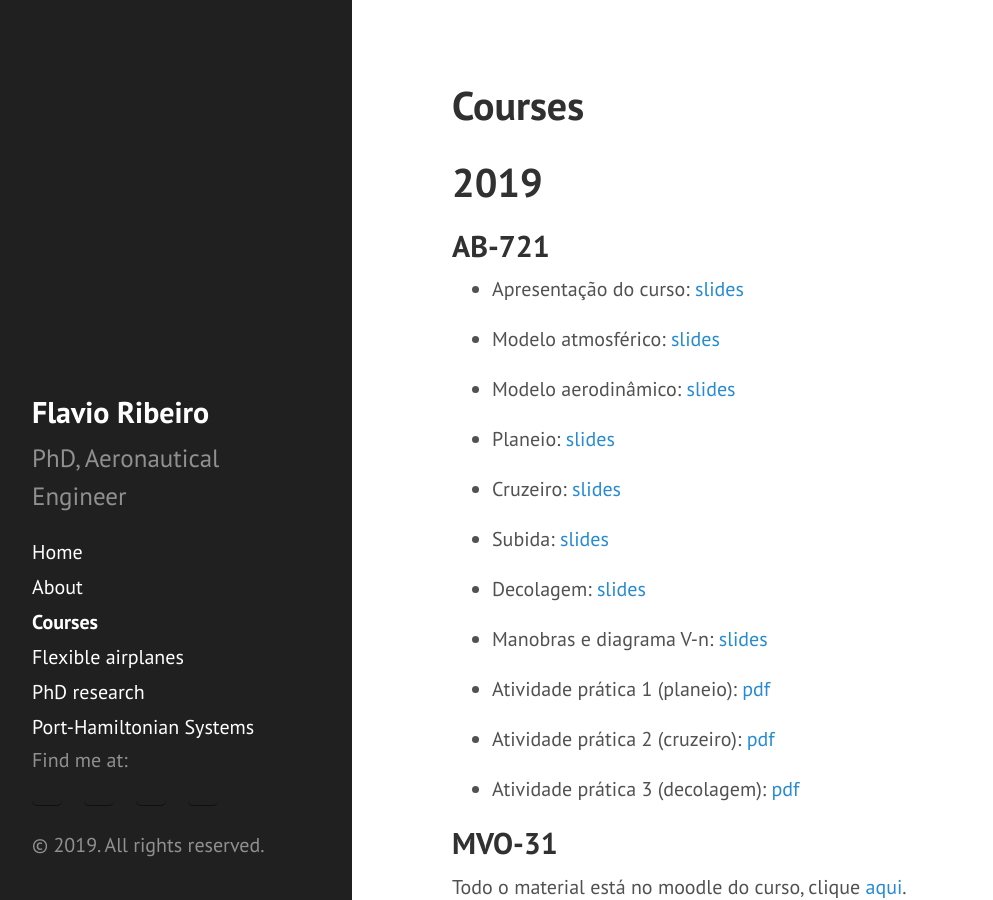
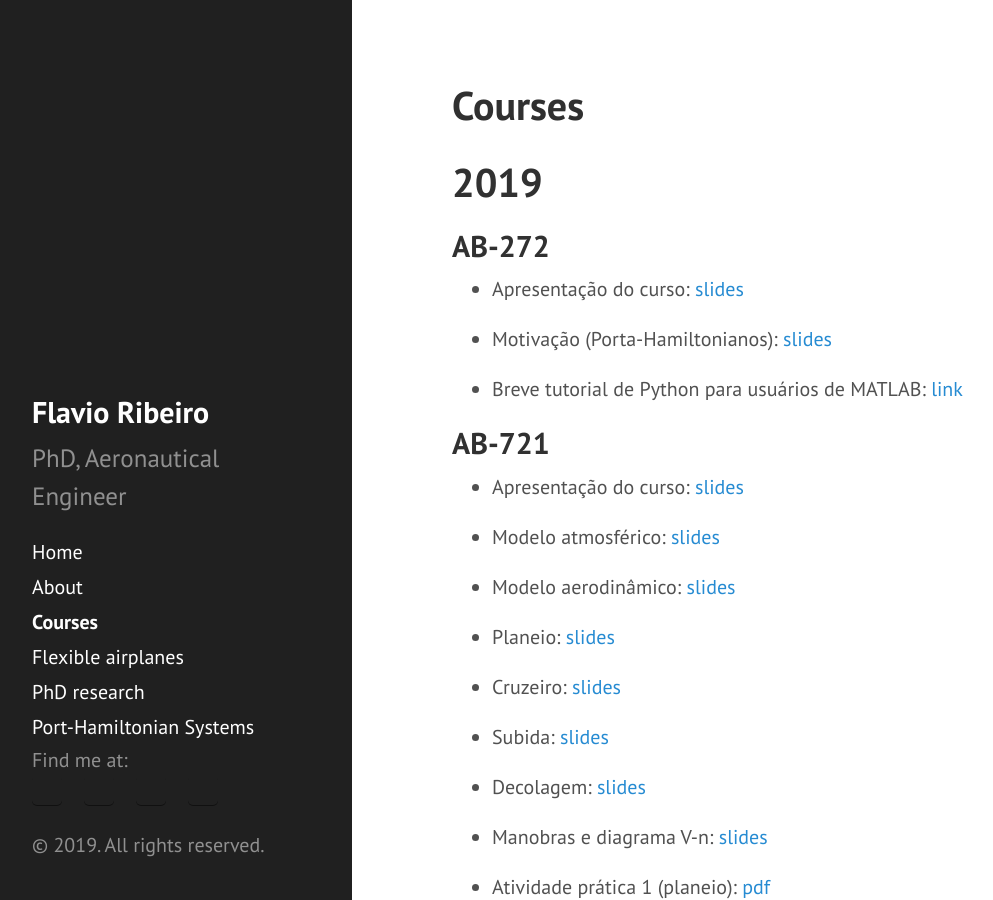
Before and after one commit to flavioluiz/flavioluiz.github.io, a Jekyll site: the page built from courses.md, in a window 1280 px wide and 900 px high. Shown: the whole window, without its empty margins (8-1001 px from the left). Built offline with Jekyll 4.4.1, drawn with Linux system fonts in a browser that asks for light colours.

Commit message:
inclusao de ab272

```diff
--- a/courses.md
+++ b/courses.md
@@ -3,6 +3,15 @@ layout: page
 title: Courses
 ---
 # 2019
+
+## AB-272
+* Apresentação do curso:
+[slides](http://flavioluiz.github.io/cursos/2019/ab272/aula0.pdf)
+
+* Motivação (Porta-Hamiltonianos):
+[slides](http://flavioluiz.github.io/cursos/2019/ab272/aula0_PHS.pdf)
+
+* Breve tutorial de Python para usuários de MATLAB: [link](https://towardsdatascience.com/python-for-matlab-users-ac3e0b8463a5)
 
 ## AB-721
 * Apresentação do curso:
```
Also changed, not shown: 2 other files.
